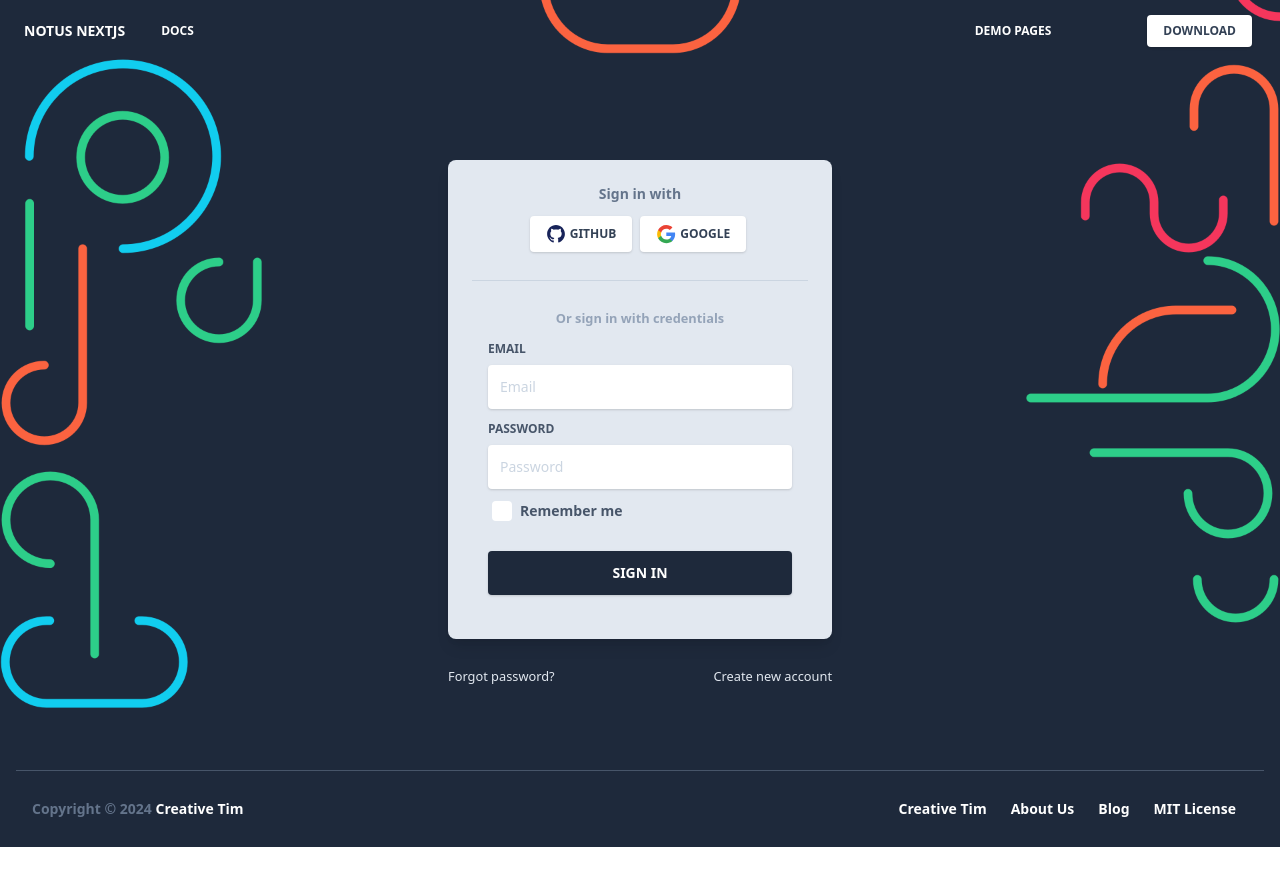
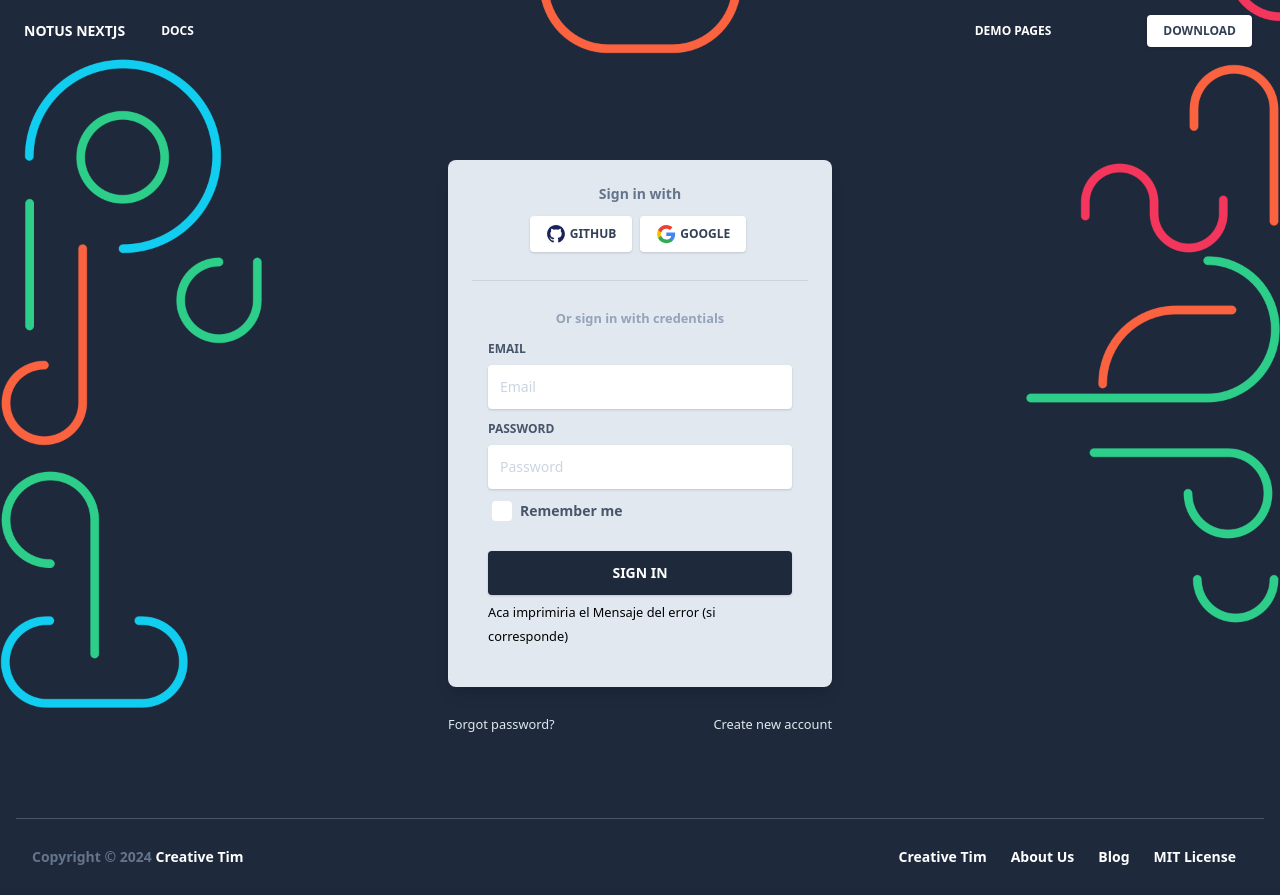
Before and after one commit to nkoron/regusto, a Next.js app: page /auth/login in a window 1280 px wide. Before the commit the page ends 847 px from the top, so only its background shows below. Built offline with nearby package versions, Linux system fonts and the light colour scheme; no server answers.

Commit message:
auth returns to login if fails

```diff
--- a/app/actions.js
+++ b/app/actions.js
@@ -4,6 +4,9 @@ import { encodedRedirect } from "/utils/utils";
 import { createClient } from "/utils/supabase/server";
 import { headers } from "next/headers";
 import { redirect } from "next/navigation";
+import {NextResponse as res} from "next/server";
+import * as req from "next/headers";
+import * as next from "next/headers";
 
 export const signUpAction = async (formData) => {
     const email = formData.get("email")?.toString();
@@ -46,7 +49,7 @@ export const signInAction = async (formData) => {
     });
 
     if (error) {
-        return encodedRedirect("error", "/login", error.message);
+        return encodedRedirect("error", "login" , error.message);
     }
 
     return redirect("/admin/dashboard");
--- a/app/auth/login/page.js
+++ b/app/auth/login/page.js
@@ -7,7 +7,7 @@ import {signInAction} from "../../actions";
 
 
 
-export default function Page() {
+export default function Page( Message ) {
   const [email, setEmail] = useState(''); // State to hold the email input value
   const [password, setPassword] = useState(''); // State to hold the email input value
   const [error, setError] = useState(''); // State to hold the email input value
@@ -113,6 +113,9 @@ export default function Page() {
                       </button>
                     </div>
                   </form>
+                  <formMessage>
+                    <small>Aca imprimiria el Mensaje del error (si corresponde)</small>
+                  </formMessage>
                 </div>
               </div>
               <div className="flex flex-wrap mt-6 relative">
```
